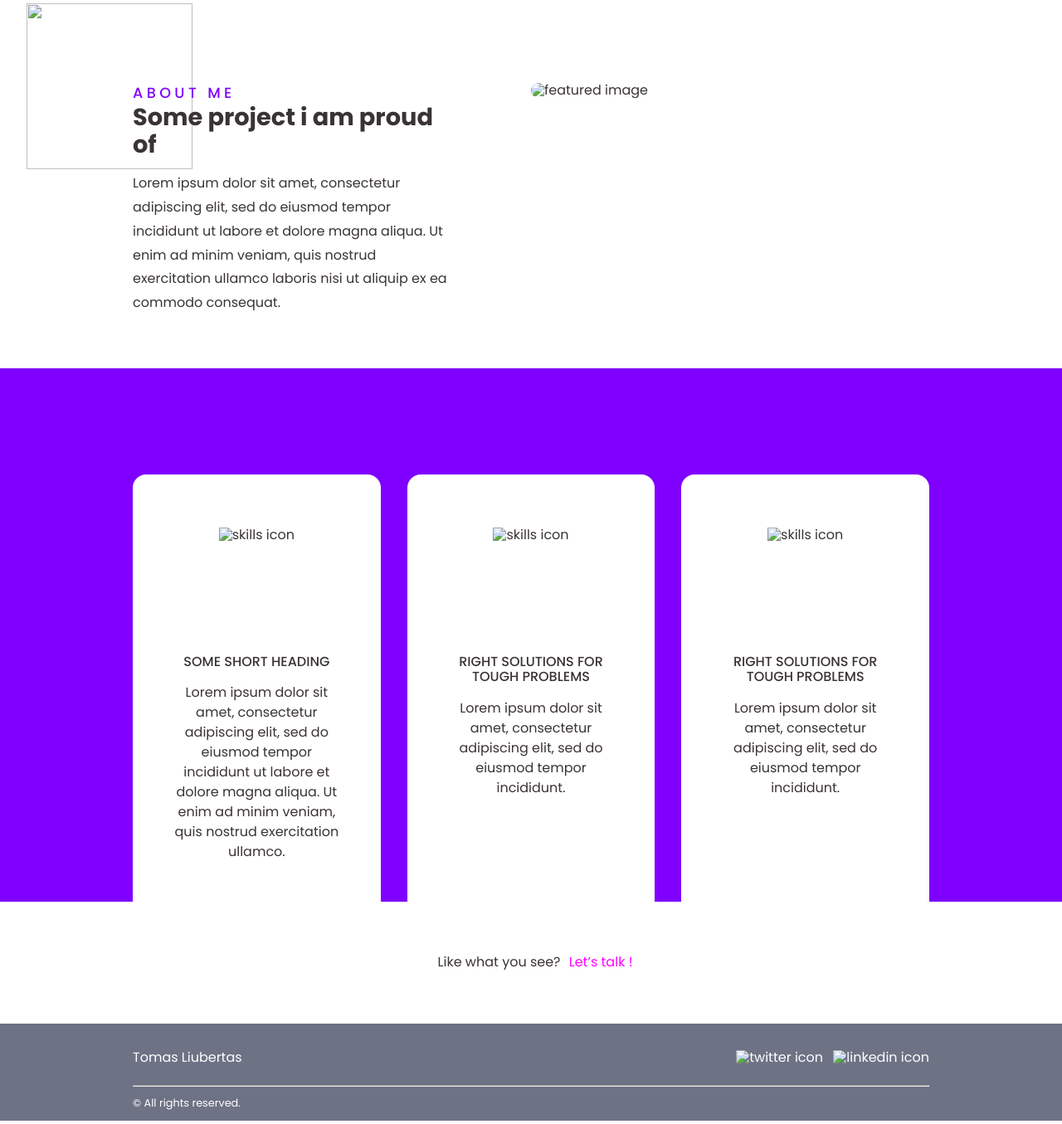
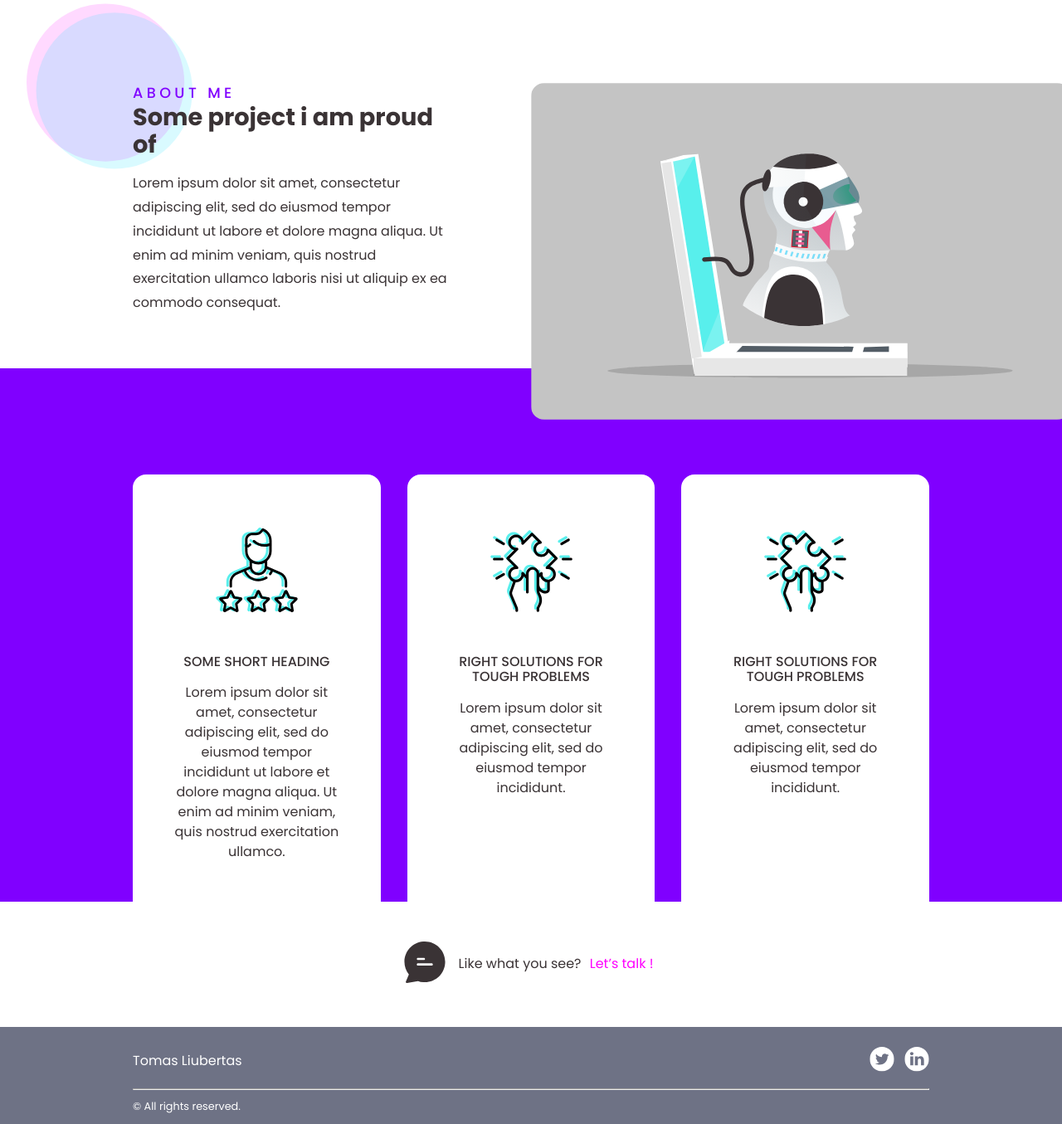
Before and after one commit to analizat0r/personal-page, a plain HTML site: page index.html in a window 1280 px wide. Shown: the part 672-2027 px from the top of the page at 83% size. Drawn offline with Linux system fonts and the light colour scheme; the site is published under a folder, as on GitHub Pages, so addresses that start at the root find nothing.

Commit message:
right slash removed from links

```diff
--- a/index.html
+++ b/index.html
@@ -16,7 +16,7 @@
     <div class="container">
       <header>
         <a href="index.html" class="logo">
-          <img src="/assets/logo2.svg" alt="">
+          <img src="assets/logo2.svg" alt="">
         </a>
         <button type="button" class="navbar-toggler">
           <svg class="navbar-toggler-icon" width="26" height="21" viewBox="0 0 26 21" xmlns="http://www.w3.org/2000/svg">
@@ -104,7 +104,7 @@
     <div class="container">
       <div class="featured-container">
         <div class="featured-left">
-          <img class="bg-img" src="/assets/elipse-illustration.svg" alt="">
+          <img class="bg-img" src="assets/elipse-illustration.svg" alt="">
           <div class="inner">
             <p class="subtitle">About me</p>
             <a href="#" class="featured-title">Some project i am proud of</a>
@@ -112,7 +112,7 @@
           </div>
         </div>
         <div class="featured-right">
-          <img class="featured-img" src="/assets/featured-image.svg" alt="featured image">
+          <img class="featured-img" src="assets/featured-image.svg" alt="featured image">
         </div>
       </div>
     </div>
@@ -124,21 +124,21 @@
         <ul>
           <li class="skills-list">
             <div class="icon-container">
-              <img src="/assets/skills-icon.svg" alt="skills icon">
+              <img src="assets/skills-icon.svg" alt="skills icon">
             </div>
             <p class="skills-title">Some short heading</p>
             <p class="skills-description">Lorem ipsum dolor sit amet, consectetur adipiscing elit, sed do eiusmod tempor incididunt ut labore et dolore magna aliqua. Ut enim ad minim veniam, quis nostrud exercitation ullamco.</p>
           </li>
           <li class="skills-list">
             <div class="icon-container">
-              <img src="/assets/solutions-icon.svg" alt="skills icon">
+              <img src="assets/solutions-icon.svg" alt="skills icon">
             </div>
             <p class="skills-title">Right solutions for tough problems</p>
             <p class="skills-description">Lorem ipsum dolor sit amet, consectetur adipiscing elit, sed do eiusmod tempor incididunt.</p>
           </li>
           <li class="skills-list">
             <div class="icon-container">
-              <img src="/assets/solutions-icon.svg" alt="skills icon">
+              <img src="assets/solutions-icon.svg" alt="skills icon">
             </div>
             <p class="skills-title">Right solutions for tough problems</p>
             <p class="skills-description">Lorem ipsum dolor sit amet, consectetur adipiscing elit, sed do eiusmod tempor incididunt.</p>
@@ -152,7 +152,7 @@
     <div class="container">
       <div class="contact-container">
         <span class="contact-icon">
-          <img src="/assets/chat-ico.svg" alt="">
+          <img src="assets/chat-ico.svg" alt="">
         </span>
         <div class="contact-slogan">
           <p class="contact">Like what you see?</p>
@@ -168,8 +168,8 @@
         <div class="footer-top">
           <p class="footer-logo">Tomas Liubertas</p>
           <div class="social-icons-container">
-            <img src="/assets/twitter-ico.svg" alt="twitter icon">
-            <img src="/assets/linkedin-ico.svg" alt="linkedin icon">
+            <img src="assets/twitter-ico.svg" alt="twitter icon">
+            <img src="assets/linkedin-ico.svg" alt="linkedin icon">
           </div>
         </div>
         <hr>
```
